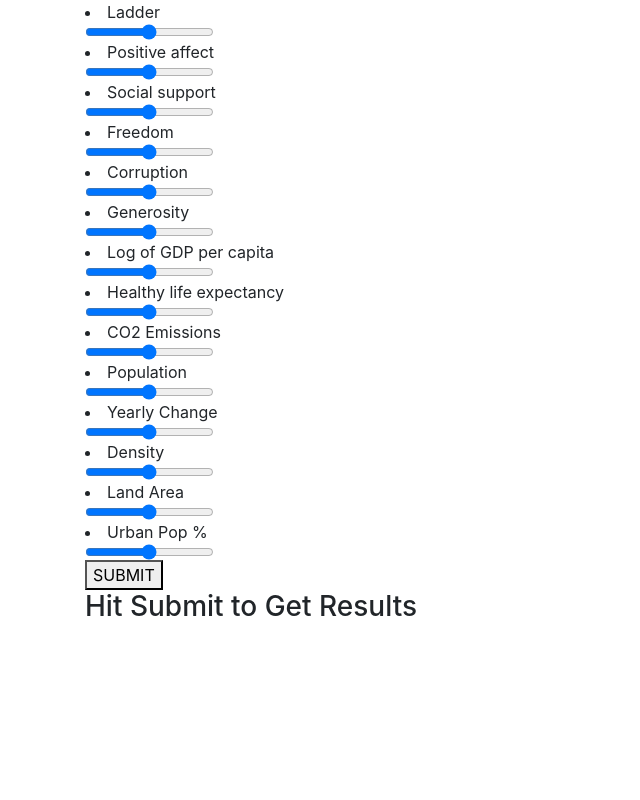
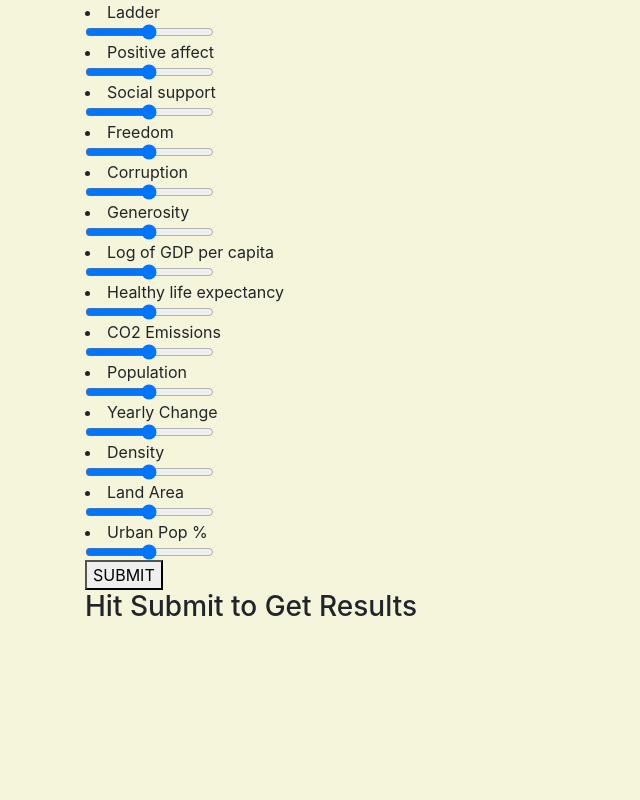
Before and after one commit to rohannunu/HackIllinoisProject, a Flask app: page / in a window 1280 px wide. Shown: the whole page, without its empty margins (0-640 px from the left). Run offline with Flask 2, Linux system fonts and the light colour scheme.

Commit message:
added background color

```diff
--- a/static/index.css
+++ b/static/index.css
@@ -0,0 +1,3 @@
+body {
+    background-color: beige;
+}
--- a/templates/index.html
+++ b/templates/index.html
@@ -1,7 +1,9 @@
 <head>
     <script src="https://ajax.googleapis.com/ajax/libs/jquery/3.6.3/jquery.min.js"></script>
     <link rel="stylesheet" href="https://cdn.jsdelivr.net/npm/bootstrap@4.3.1/dist/css/bootstrap.min.css" integrity="sha384-ggOyR0iXCbMQv3Xipma34MD+dH/1fQ784/j6cY/iJTQUOhcWr7x9JvoRxT2MZw1T" crossorigin="anonymous">
+    <link rel="stylesheet" href="{{url_for('static', filename='index.css')}}">
  </head>
+
 
 <script src="{{url_for('static', filename='main.js')}}"></script>
 <body>
```
